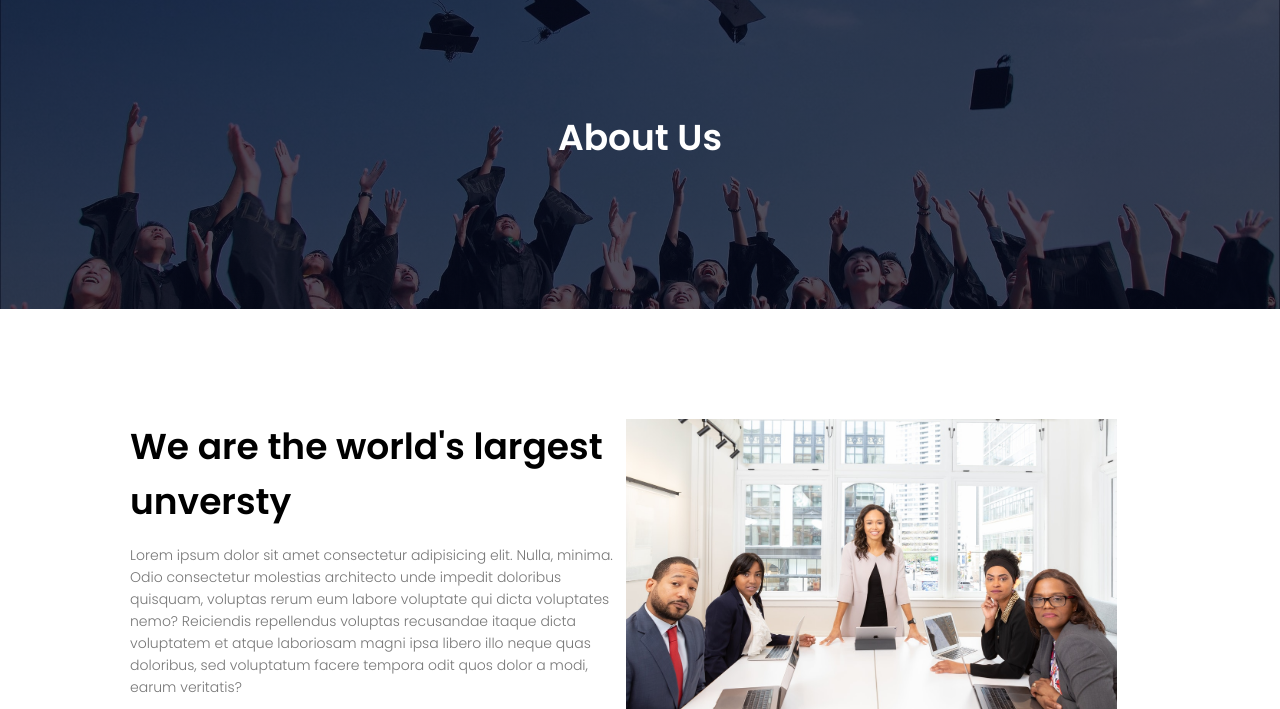
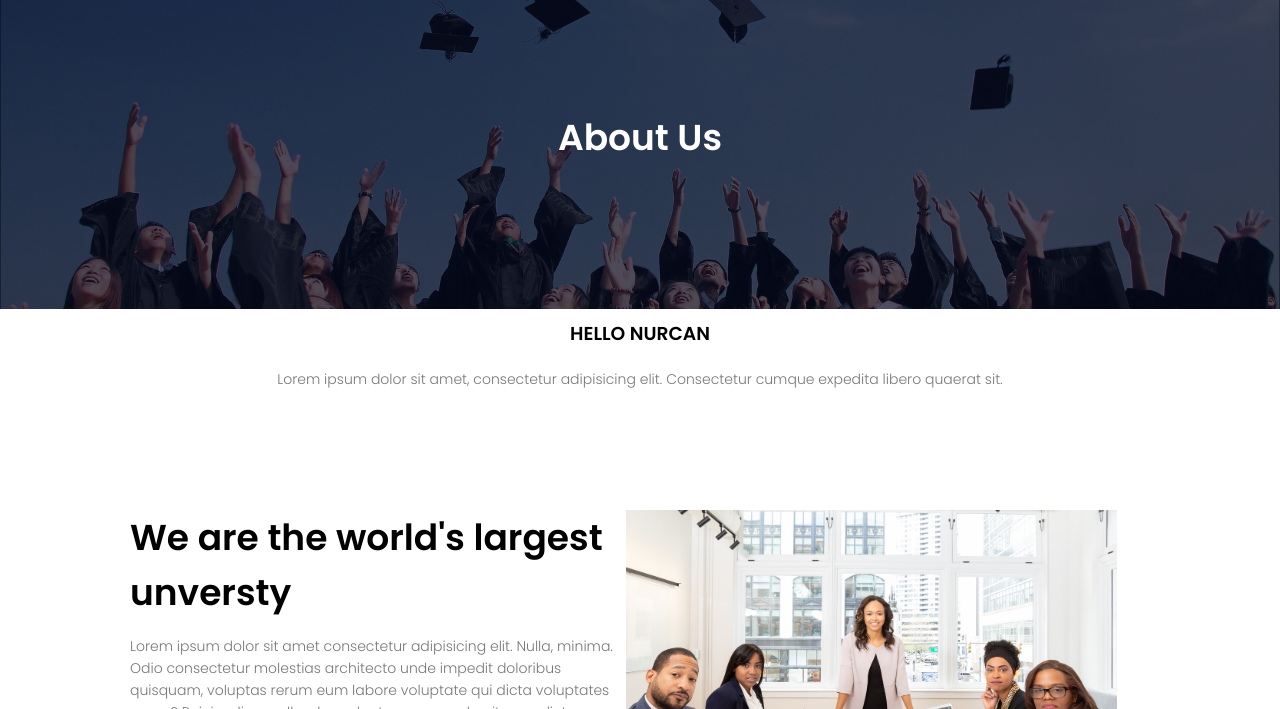
Before and after one commit to nunu555/landing-page, a plain HTML site: page about.html in a window 1280 px wide. Shown: the part 91-800 px from the top of the page. Drawn offline with Linux system fonts and the light colour scheme.

Commit message:
Bu faylda sonuncu defe mirik ishledi

```diff
--- a/about.html
+++ b/about.html
@@ -14,6 +14,7 @@
 </head>
 
 <body>
+
     <section class="sup-header">
         <nav>
             <a href="index.html"><img src="./img/logo.png"></a>
@@ -32,6 +33,16 @@
         <h1>About Us</h1>
 
     </section>
+
+    <!--  NURCAN BUNU MIRIK999 YAZDI  -->
+    <section style="text-align: center">
+        <h3>HELLO NURCAN</h3>
+        <p>Lorem ipsum dolor sit amet,
+            consectetur adipisicing elit.
+            Consectetur cumque expedita libero quaerat sit.</p>
+    </section>
+    <!--  BURADA BITDI  -->
+
 
     <section class="about-us">
         <div class="about-col">
```
